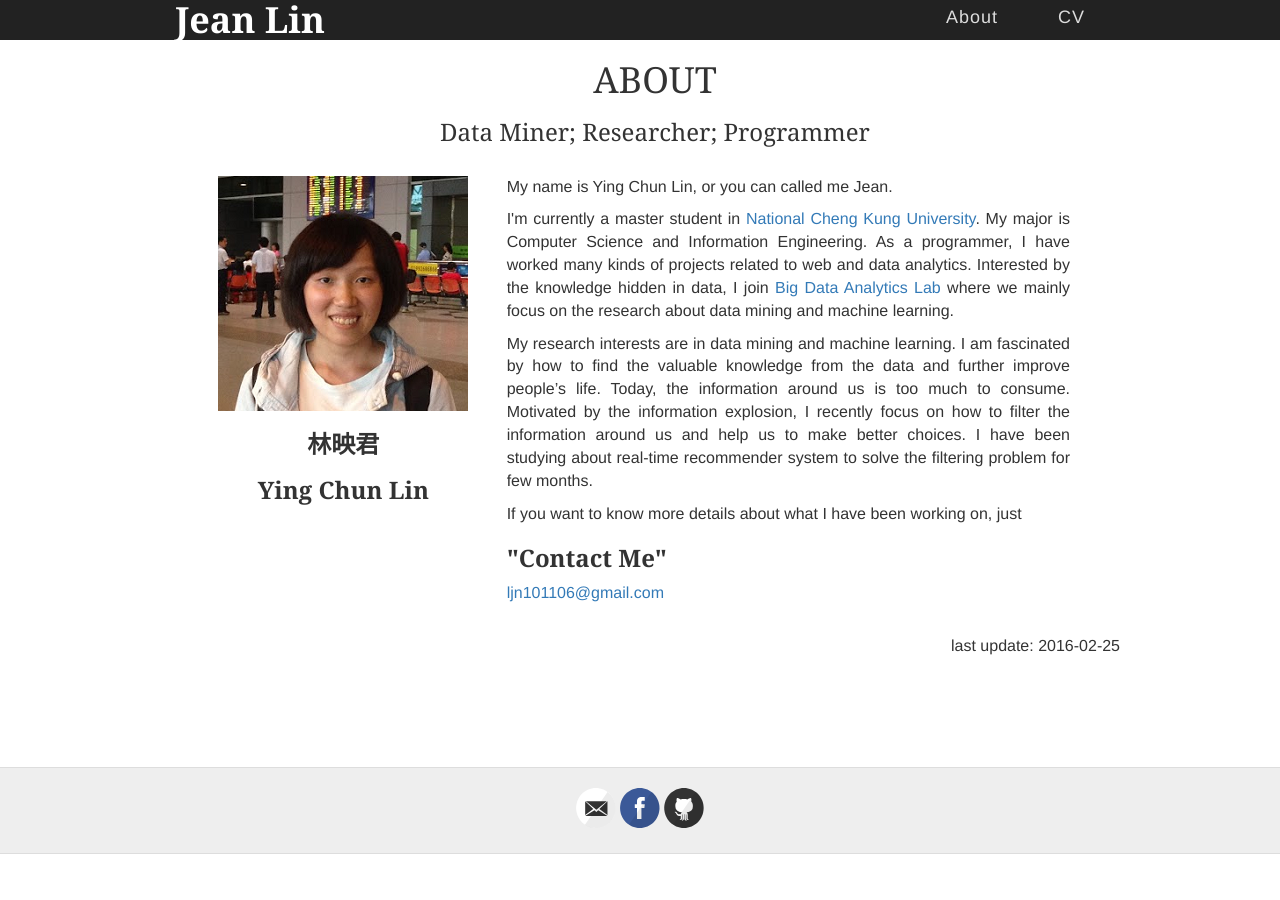
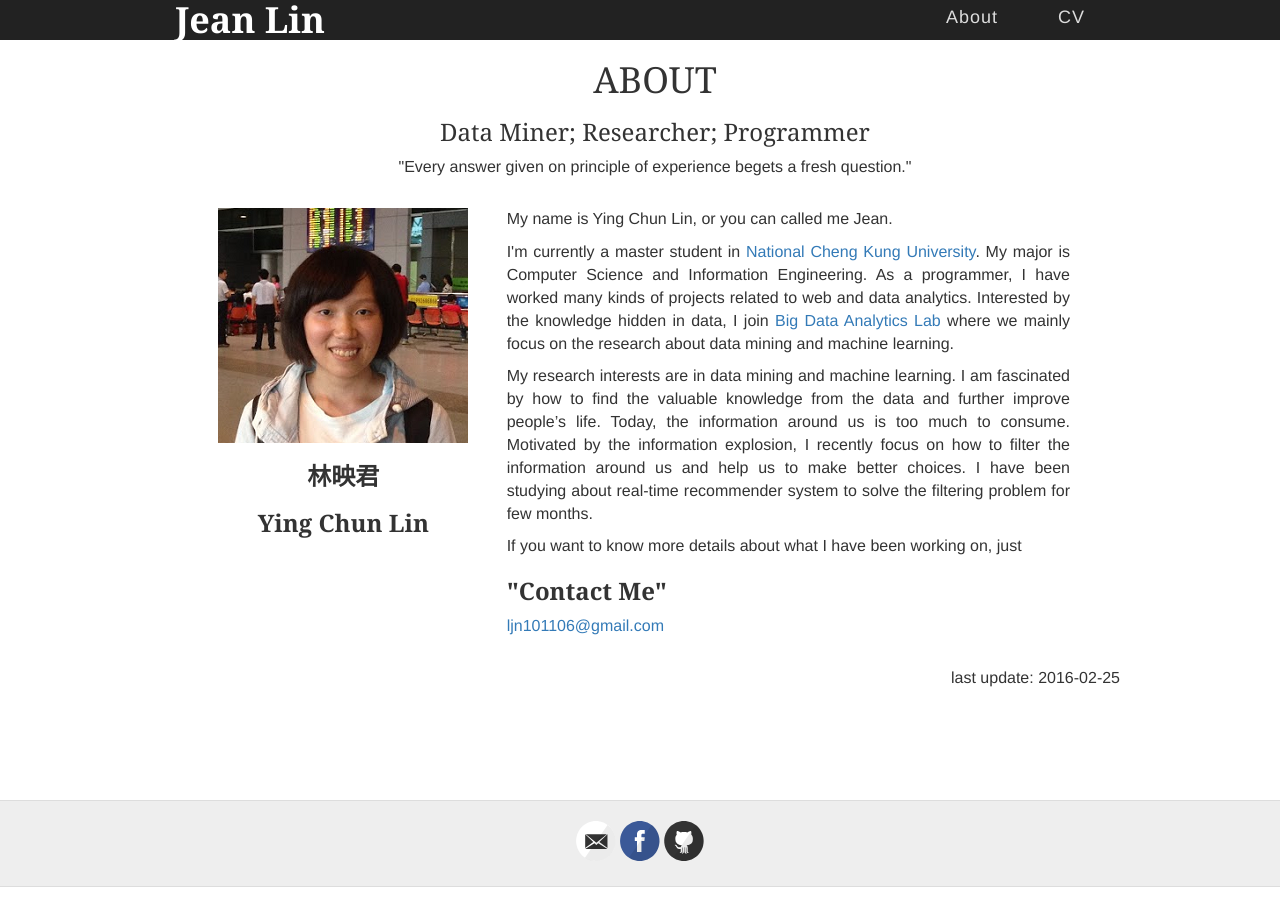
Before and after one commit to ycjeanlin/ycjeanlin_page, a Jekyll site: the page built from index.html, in a window 1280 px wide. Built offline with Jekyll 4.4.1, drawn with Linux system fonts in a browser that asks for light colours; nearby versions of some CDN libraries.

Commit message:
add quote into index

```diff
--- a/index.html
+++ b/index.html
@@ -6,6 +6,7 @@ layout: default
     <div class="container">
         <h1>ABOUT</h1>
         <h3>Data Miner; Researcher; Programmer</h3>
+        <p>"Every answer given on principle of experience begets a fresh question."</p>
     </div>
 </section>
 
```
